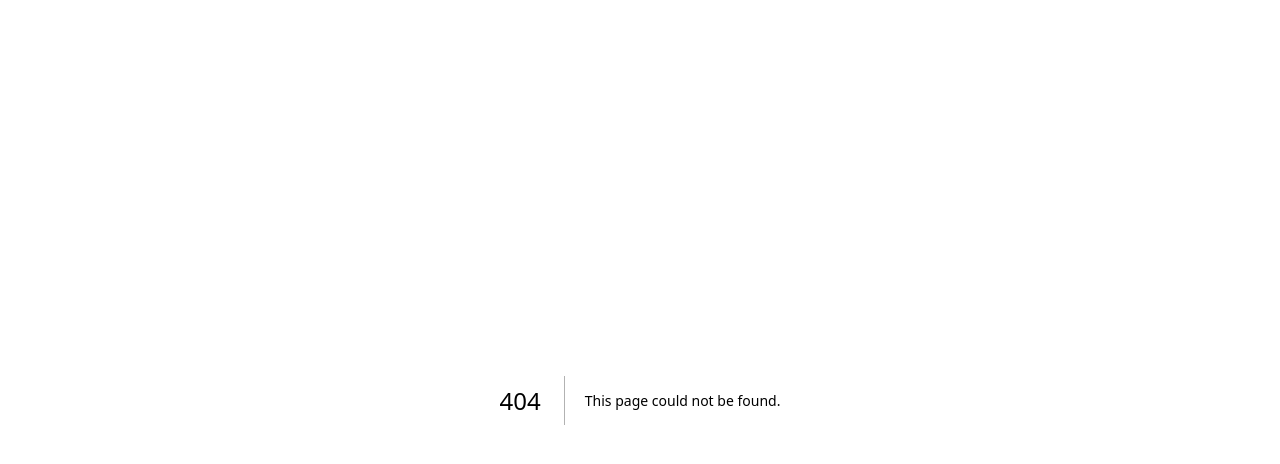
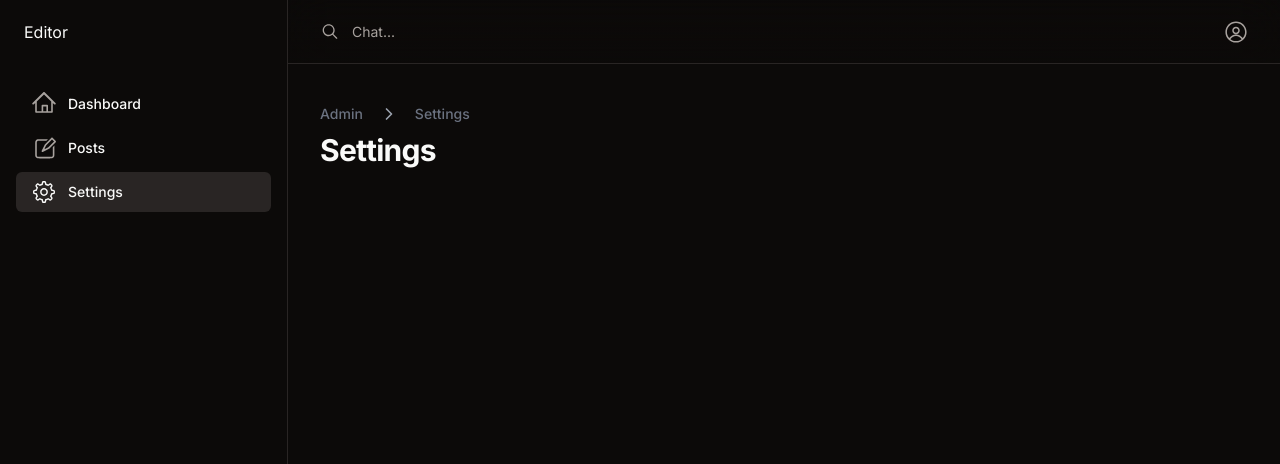
Before and after one commit to StillScripts/mikey, a Next.js app: page /admin/settings in a window 1280 px wide. Before the commit this address had no page. Shown: the top 464 px of the page. Built offline with nearby package versions, Linux system fonts and the light colour scheme.

Commit message:
Setup settings page

```diff
--- a/app/(dashboard)/_components/sidebar-navigation.tsx
+++ b/app/(dashboard)/_components/sidebar-navigation.tsx
@@ -3,7 +3,7 @@ import type { Route } from 'next'
 import Link from 'next/link'
 import { usePathname } from 'next/navigation'
 
-import { HomeIcon, Pencil2Icon } from '@radix-ui/react-icons'
+import { GearIcon, HomeIcon, Pencil2Icon } from '@radix-ui/react-icons'
 
 import { Button } from '@/components/ui/button'
 import { cn } from '@/lib/utils'
@@ -28,6 +28,12 @@ export const SidebarNavigation = () => {
 			href: '/admin/posts',
 			icon: Pencil2Icon,
 			current: pathname.includes('/admin/post')
+		},
+		{
+			name: 'Settings',
+			href: '/admin/settings',
+			icon: GearIcon,
+			current: pathname.includes('/admin/settings')
 		}
 	]
 
--- a/app/(dashboard)/admin/page.tsx
+++ b/app/(dashboard)/admin/page.tsx
@@ -1,5 +1,11 @@
+import { PageHeading } from '@/app/(dashboard)/_components/page-heading'
+
 const AdminHome = () => {
-  return <div>Admin home page</div>
+	return (
+		<div>
+			<PageHeading heading="Dashboard" links={[]}></PageHeading>
+		</div>
+	)
 }
 
 export default AdminHome
--- /dev/null
+++ b/app/(dashboard)/admin/settings/page.tsx
@@ -0,0 +1,14 @@
+import { PageHeading } from '@/app/(dashboard)/_components/page-heading'
+
+const SettingsPage = () => {
+	return (
+		<div>
+			<PageHeading
+				heading="Settings"
+				links={[{ title: 'Settings', href: '/admin/settings' }]}
+			></PageHeading>
+		</div>
+	)
+}
+
+export default SettingsPage
--- a/app/(dashboard)/layout.tsx
+++ b/app/(dashboard)/layout.tsx
@@ -1,6 +1,6 @@
-import { Toaster } from '@/components/ui/toaster'
 import { DesktopSidebar } from '@/app/(dashboard)/_components/desktop-sidebar'
 import { StickyHeader } from '@/app/(dashboard)/_components/sticky-header'
+import { Toaster } from '@/components/ui/toaster'
 
 const DashboardLayout = ({ children }: { children: React.ReactNode }) => (
 	<div>
```
Lines whose indentation alone changed are shown as unchanged.
